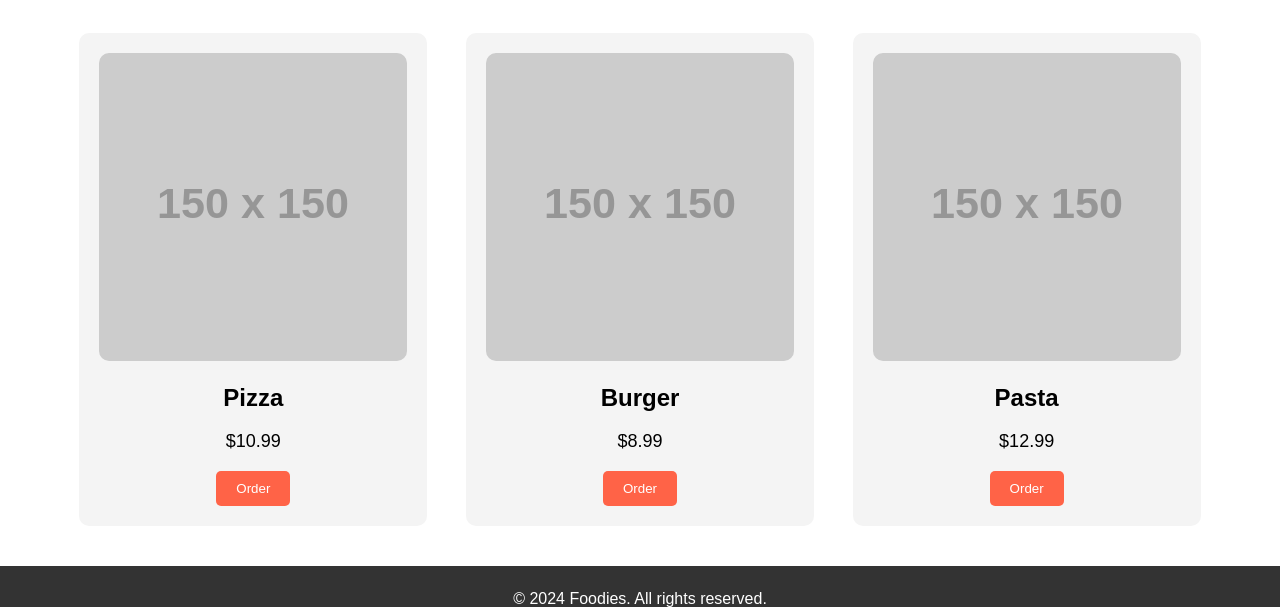
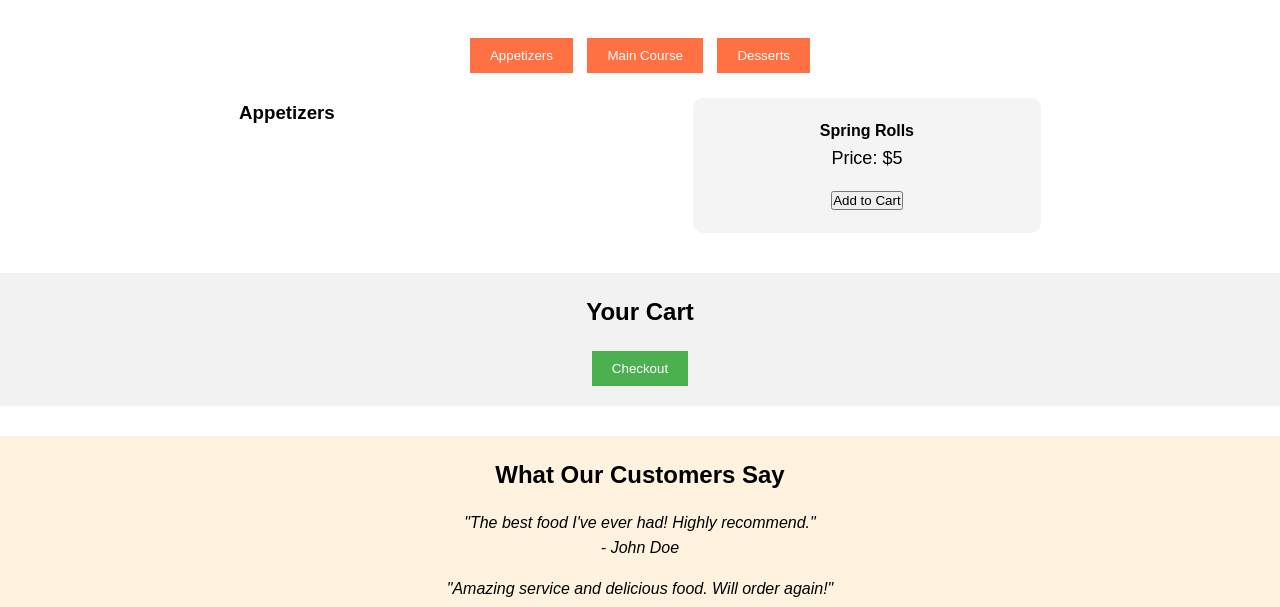
Before and after one commit to spoo5/FoodOrderingWebsite, a plain HTML site: page index.html in a window 1280 px wide. Shown: the part 573-1180 px from the top of the page. Drawn offline with Linux system fonts and the light colour scheme; placeholder pictures from the web are drawn by us.

Commit message:
Initial commit

```diff
--- a/index.html
+++ b/index.html
@@ -6,8 +6,11 @@
     <title>Food Ordering Website</title>
     <link rel="stylesheet" href="styles.css">
     <link rel="stylesheet" href="https://cdnjs.cloudflare.com/ajax/libs/font-awesome/6.0.0-beta3/css/all.min.css">
+    <meta name="description" content="Order delicious food online at Foodie's Delight. Fast delivery and amazing offers!">
+    <meta name="keywords" content="food, order food online, restaurant, delivery, foodie's delight">
 </head>
 <body>
+    <!-- Header -->
     <header>
         <nav>
             <div class="logo">
@@ -15,43 +18,85 @@
             </div>
             <ul>
                 <li><a href="#">Home</a></li>
-                <li><a href="#">Menu</a></li>
+                <li><a href="#menu">Menu</a></li>
                 <li><a href="#">Order</a></li>
                 <li><a href="#">Contact</a></li>
             </ul>
         </nav>
     </header>
 
+    <!-- Hero Section -->
     <section class="hero">
         <h2>Delicious Food Delivered to You</h2>
         <p>Order your favorite meals with just a few clicks!</p>
         <a href="#menu" class="btn">Order Now</a>
     </section>
 
+    <!-- Menu Section -->
     <section id="menu" class="menu">
         <h2>Our Menu</h2>
-        <div class="menu-items">
+        <div class="menu-category">
+            <button onclick="showCategory('appetizers')">Appetizers</button>
+            <button onclick="showCategory('main-course')">Main Course</button>
+            <button onclick="showCategory('desserts')">Desserts</button>
+        </div>
+
+        <!-- Appetizers -->
+        <div id="appetizers" class="menu-items">
+            <h3>Appetizers</h3>
             <div class="menu-item">
-                <img src="https://via.placeholder.com/150" alt="Pizza">
-                <h3>Pizza</h3>
-                <p>$10.99</p>
-                <button class="order-btn">Order</button>
+                <h4>Spring Rolls</h4>
+                <p>Price: $5</p>
+                <button onclick="addToCart('Spring Rolls', 5)">Add to Cart</button>
             </div>
+            <!-- Add more items here -->
+        </div>
+
+        <!-- Main Course -->
+        <div id="main-course" class="menu-items" style="display:none;">
+            <h3>Main Course</h3>
             <div class="menu-item">
-                <img src="https://via.placeholder.com/150" alt="Burger">
-                <h3>Burger</h3>
-                <p>$8.99</p>
-                <button class="order-btn">Order</button>
+                <h4>Grilled Chicken</h4>
+                <p>Price: $15</p>
+                <button onclick="addToCart('Grilled Chicken', 15)">Add to Cart</button>
             </div>
+            <!-- Add more items here -->
+        </div>
+
+        <!-- Desserts -->
+        <div id="desserts" class="menu-items" style="display:none;">
+            <h3>Desserts</h3>
             <div class="menu-item">
-                <img src="https://via.placeholder.com/150" alt="Pasta">
-                <h3>Pasta</h3>
-                <p>$12.99</p>
-                <button class="order-btn">Order</button>
+                <h4>Chocolate Cake</h4>
+                <p>Price: $7</p>
+                <button onclick="addToCart('Chocolate Cake', 7)">Add to Cart</button>
             </div>
+            <!-- Add more items here -->
         </div>
     </section>
 
+    <!-- Cart Section -->
+    <div id="cart">
+        <h2>Your Cart</h2>
+        <ul id="cart-items"></ul>
+        <p id="total"></p>
+        <button onclick="checkout()">Checkout</button>
+    </div>
+
+    <!-- Testimonials Section -->
+    <div class="testimonials">
+        <h2>What Our Customers Say</h2>
+        <div class="testimonial">
+            <p>"The best food I've ever had! Highly recommend."</p>
+            <p>- John Doe</p>
+        </div>
+        <div class="testimonial">
+            <p>"Amazing service and delicious food. Will order again!"</p>
+            <p>- Jane Smith</p>
+        </div>
+    </div>
+
+    <!-- Footer -->
     <footer>
         <p>&copy; 2024 Foodies. All rights reserved.</p>
         <div class="social-icons">
@@ -60,5 +105,8 @@
             <a href="#"><i class="fab fa-instagram"></i></a>
         </div>
     </footer>
+
+    <!-- Link to JavaScript -->
+    <script src="script.js"></script>
 </body>
 </html>
--- /dev/null
+++ b/script.js
@@ -0,0 +1,51 @@
+// Initialize an empty cart array
+let cart = [];
+
+// Function to add an item to the cart
+function addToCart(itemName, itemPrice) {
+    // Add the item to the cart array
+    cart.push({ name: itemName, price: itemPrice });
+    // Alert the user that the item has been added
+    alert(`${itemName} added to the cart.`);
+    // Update the cart display
+    updateCart();
+}
+
+// Function to update the cart display
+function updateCart() {
+    // Get the cart-items element
+    let cartItems = document.getElementById('cart-items');
+    // Clear the previous items from the cart
+    cartItems.innerHTML = '';
+    // Initialize total price
+    let total = 0;
+
+    // Loop through each item in the cart
+    cart.forEach(item => {
+        // Add each item to the cart display
+        cartItems.innerHTML += `<li>${item.name} - $${item.price}</li>`;
+        // Update the total price
+        total += item.price;
+    });
+
+    // Display the total price
+    document.getElementById('total').innerText = `Total: $${total}`;
+}
+
+// Function to handle the checkout process
+function checkout() {
+    // Alert the user that the order has been placed
+    alert('Thank you for your order!');
+    // Clear the cart
+    cart = [];
+    // Update the cart display
+    updateCart();
+}
+
+// Function to show a specific menu category
+function showCategory(category) {
+    // Hide all menu categories
+    document.querySelectorAll('.menu-items').forEach(item => item.style.display = 'none');
+    // Show the selected category
+    document.getElementById(category).style.display = 'block';
+}
--- a/styles.css
+++ b/styles.css
@@ -9,6 +9,7 @@ body {
     line-height: 1.6;
 }
 
+/* Header Styles */
 header {
     background: #ff6347;
     color: #fff;
@@ -44,6 +45,7 @@ header ul li a {
     font-weight: bold;
 }
 
+/* Hero Section */
 .hero {
     background: url('https://via.placeholder.com/1200x400') no-repeat center center/cover;
     color: #fff;
@@ -78,6 +80,7 @@ header ul li a {
     background: #e5533d;
 }
 
+/* Menu Section */
 .menu {
     max-width: 1200px;
     margin: 40px auto;
@@ -90,9 +93,23 @@ header ul li a {
     margin-bottom: 40px;
 }
 
+.menu-category button {
+    background-color: #ff7043;
+    color: white;
+    border: none;
+    padding: 10px 20px;
+    margin: 5px;
+    cursor: pointer;
+}
+
+.menu-category button:hover {
+    background-color: #ff5722;
+}
+
 .menu-items {
     display: flex;
     justify-content: space-around;
+    margin-top: 20px;
 }
 
 .menu-item {
@@ -132,6 +149,63 @@ header ul li a {
     background: #e5533d;
 }
 
+/* Cart Section */
+#cart {
+    background-color: #f2f2f2;
+    padding: 20px;
+    margin-top: 30px;
+    text-align: center;
+}
+
+#cart h2 {
+    margin-top: 0;
+}
+
+#cart-items {
+    list-style: none;
+    padding: 0;
+}
+
+#cart-items li {
+    padding: 5px 0;
+}
+
+#total {
+    font-weight: bold;
+    margin-top: 10px;
+}
+
+#cart button {
+    background-color: #4caf50;
+    color: white;
+    border: none;
+    padding: 10px 20px;
+    cursor: pointer;
+    margin-top: 10px;
+}
+
+#cart button:hover {
+    background-color: #45a049;
+}
+
+/* Testimonials Section */
+.testimonials {
+    background-color: #fff3e0;
+    padding: 20px;
+    margin: 30px 0;
+    text-align: center;
+}
+
+.testimonials h2 {
+    margin-top: 0;
+}
+
+.testimonial {
+    margin: 15px 0;
+    font-style: italic;
+}
+
+/* Footer Styles */
 footer {
     background: #333;
     color: #fff;
@@ -150,3 +224,25 @@ footer .social-icons a {
 footer .social-icons a:hover {
     color: #ff6347;
 }
+
+/* Responsive Design */
+@media only screen and (max-width: 600px) {
+    header, footer {
+        text-align: center;
+    }
+    header nav ul {
+        display: block;
+        margin: 0;
+    }
+    header nav ul li {
+        display: block;
+        margin: 10px 0;
+    }
+    .menu-category button {
+        width: 100%;
+        margin: 10px 0;
+    }
+    .menu-item {
+        text-align: center;
+    }
+}
```
